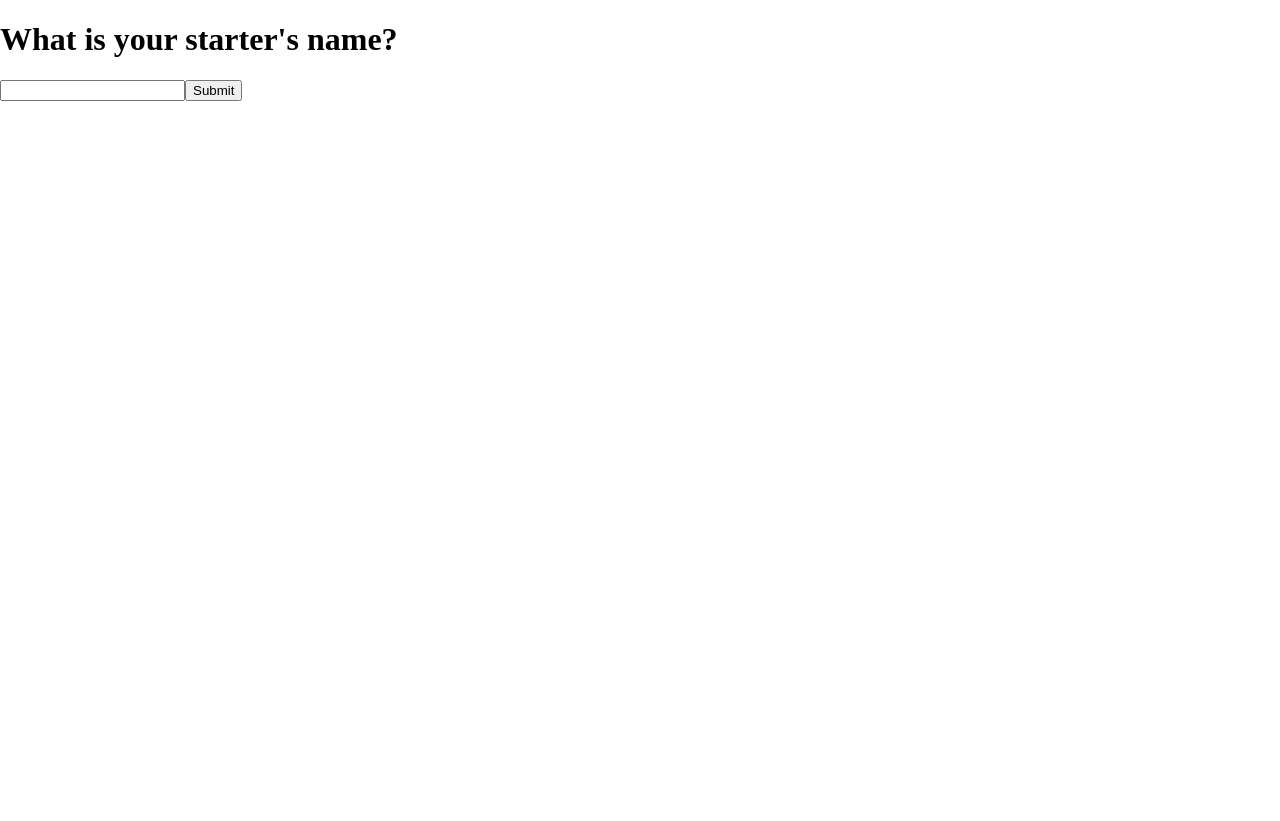
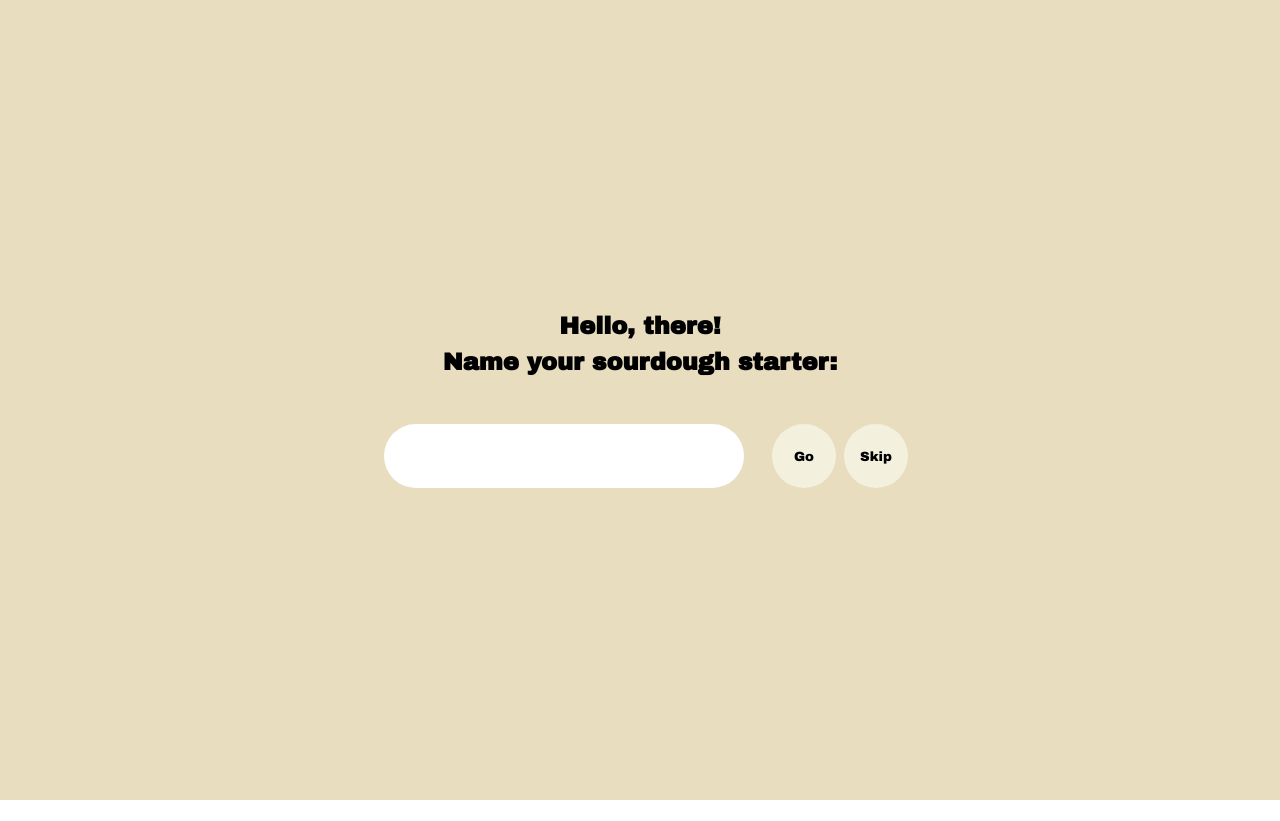
Before and after one commit to sigristarisa/yeastie-boys, a React (Create React App) app: page / in a window 1280 px wide. After the commit the page ends 800 px from the top, so only its background shows below. Built offline with nearby package versions, Linux system fonts and the light colour scheme.

Commit message:
added styling for NameStarter

```diff
--- a/src/components/Calculator/Calculator.css
+++ b/src/components/Calculator/Calculator.css
@@ -1,12 +1,3 @@
-@import url("https://fonts.googleapis.com/css2?family=Archivo+Black&display=swap");
-
-html {
-  --brown: #c27130;
-  --yellow: #d3a24f;
-  --blue: #3b6dc2;
-  --grey: #e9e6d6;
-}
-
 .calculator-wrapper {
   width: 100vw;
   height: 100vh;
@@ -40,7 +31,6 @@ html {
   color: white;
   background-color: black;
   border-radius: 48px;
-  font-family: "Archivo Black", sans-serif;
 
   display: grid;
   grid-template-columns: auto 1fr;
--- a/src/components/Header/Header.css
+++ b/src/components/Header/Header.css
@@ -1,5 +1,3 @@
-@import url("https://fonts.googleapis.com/css2?family=Archivo+Black&display=swap");
-
 header {
   height: 25vh;
   padding: 36px;
@@ -8,13 +6,10 @@ header {
   align-items: center;
   position: relative;
   z-index: 1;
-
-  /* border: blue solid 1px; */
 }
 
 .logo {
   margin: 0;
-  font-family: "Archivo Black", sans-serif;
   font-size: 24px;
 }
 
@@ -30,8 +25,8 @@ header {
   padding-bottom: 8px;
   background-color: transparent;
   border: none;
+  cursor: pointer;
   font-family: "Archivo Black", sans-serif;
-  cursor: pointer;
 }
 
 .header--btn-wrapper button:hover {
--- /dev/null
+++ b/src/components/NameStarter/NameStarter.css
@@ -0,0 +1,50 @@
+.name-starter {
+  width: 100vw;
+  height: 100vh;
+  background-color: var(--yellow);
+
+  display: grid;
+  place-items: center;
+}
+
+.name-starter h1 {
+  margin-bottom: 24px;
+  font-size: 24px;
+  text-align: center;
+  line-height: 36px;
+}
+
+.name-starter-input-wrapper {
+  display: grid;
+  grid-template-columns: 1fr auto;
+  place-items: center;
+  gap: 8px;
+}
+
+.name-starter-input {
+  width: 360px;
+  height: 64px;
+  padding: 20px;
+  margin: 20px;
+  color: black;
+  background-color: white;
+  border: none;
+  border-radius: 48px;
+  font-family: "Archivo Black", sans-serif;
+  font-size: 20px;
+}
+
+.name-starter-button-wrapper > input {
+  width: 64px;
+  height: 64px;
+  margin-right: 8px;
+  background-color: var(--grey);
+  border: none;
+  border-radius: 50%;
+  font-family: "Archivo Black", sans-serif;
+  cursor: pointer;
+}
+
+.name-starter-button-wrapper > input:hover {
+  background-color: var(--blue);
+}
--- a/src/components/NameStarter/NameStarter.js
+++ b/src/components/NameStarter/NameStarter.js
@@ -1,9 +1,24 @@
+import "./NameStarter.css";
+
 const NameStarter = () => {
   return (
-    <main>
-      <h1>What is your starter's name?</h1>
-      <input type="text" name="starter-name" />
-      <input type="submit" />
+    <main className="name-starter">
+      <div>
+        <h1>
+          Hello, there! <br></br> Name your sourdough starter:
+        </h1>
+        <div className="name-starter-input-wrapper">
+          <input
+            className="name-starter-input"
+            type="text"
+            name="starter-name"
+          />
+          <div className="name-starter-button-wrapper">
+            <input type="submit" value="Go" />
+            <input type="submit" value="Skip" />
+          </div>
+        </div>
+      </div>
     </main>
   );
 };
--- a/src/index.css
+++ b/src/index.css
@@ -1,3 +1,12 @@
+@import url("https://fonts.googleapis.com/css2?family=Archivo+Black&display=swap");
+
+html {
+  --brown: #d89d41;
+  --yellow: #e8ddbe;
+  --blue: #497bd3;
+  --grey: #f3f1de;
+}
+
 * {
   box-sizing: border-box;
 }
@@ -6,4 +15,5 @@ body {
   margin: 0;
   width: 100vw;
   height: 100vh;
+  font-family: "Archivo Black", sans-serif;
 }
```
